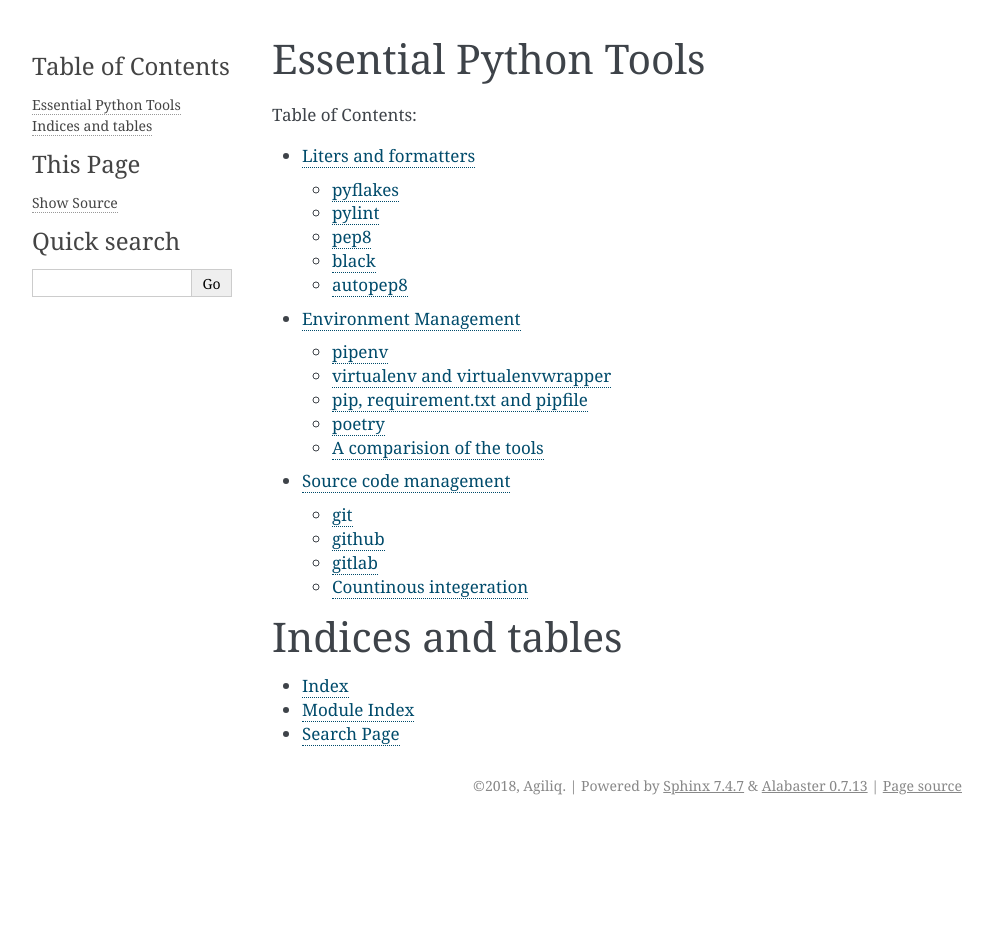
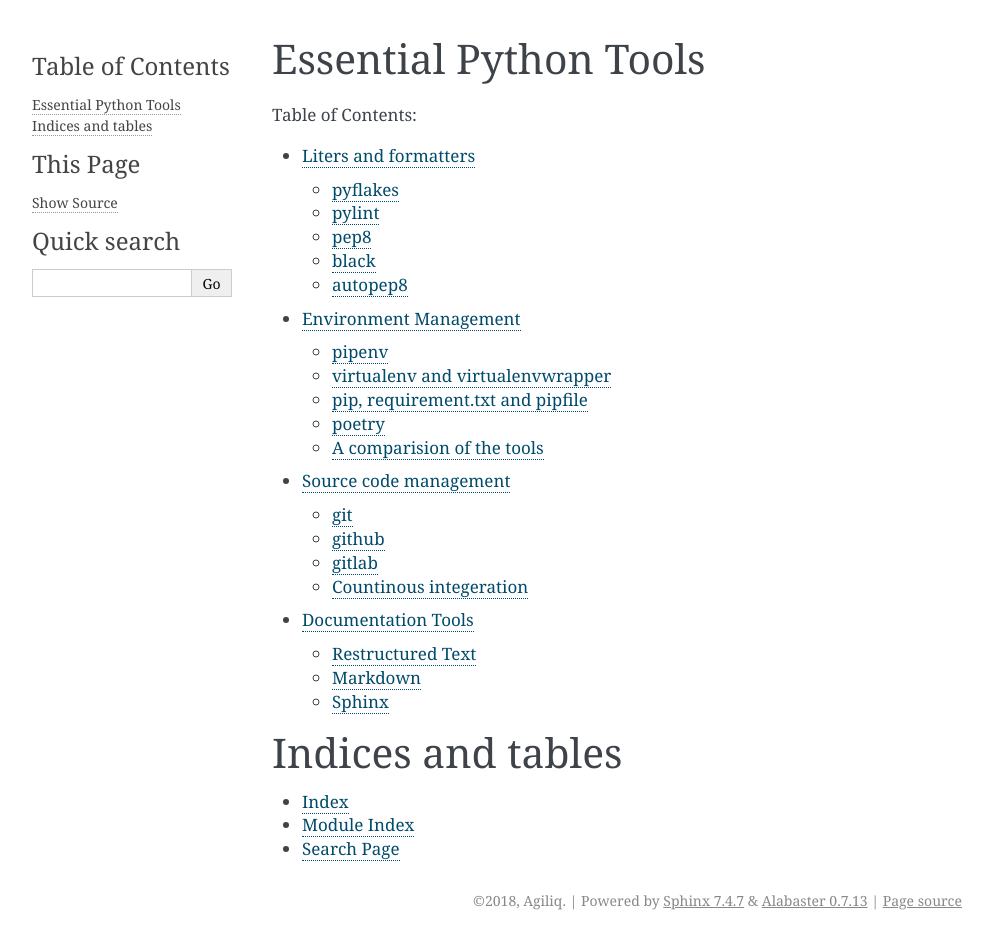
Before and after one commit to agiliq/essential-python-tools, a Sphinx documentation site: the page built from source/index.rst, in a window 1280 px wide. Shown: the whole page, without its empty margins (148-1141 px from the left). Built offline with Sphinx 7.4.7, drawn with Linux system fonts in a browser that asks for light colours; before the commit the page ends 900 px from its top, so only the background shows below that.

Commit message:
Placholder documentation tools

```diff
--- /dev/null
+++ b/source/documentation.rst
@@ -0,0 +1,11 @@
+Documentation Tools
++++++++++++++++++++++
+
+Restructured Text
+---------------------
+
+Markdown
+------------
+
+Sphinx
+----------
--- a/source/index.rst
+++ b/source/index.rst
@@ -13,6 +13,7 @@ Essential Python Tools
    linters
    environment_management
    code_management
+   documentation
 
 
 
```
